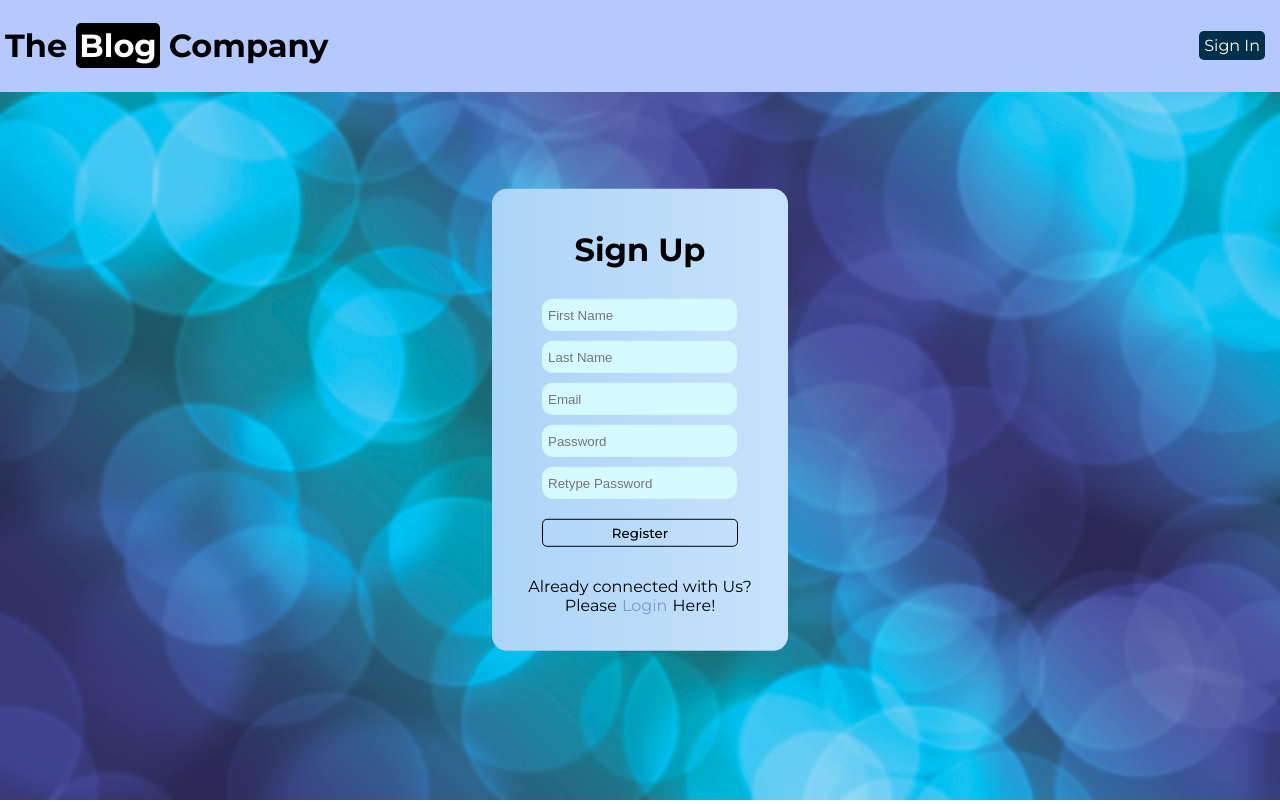
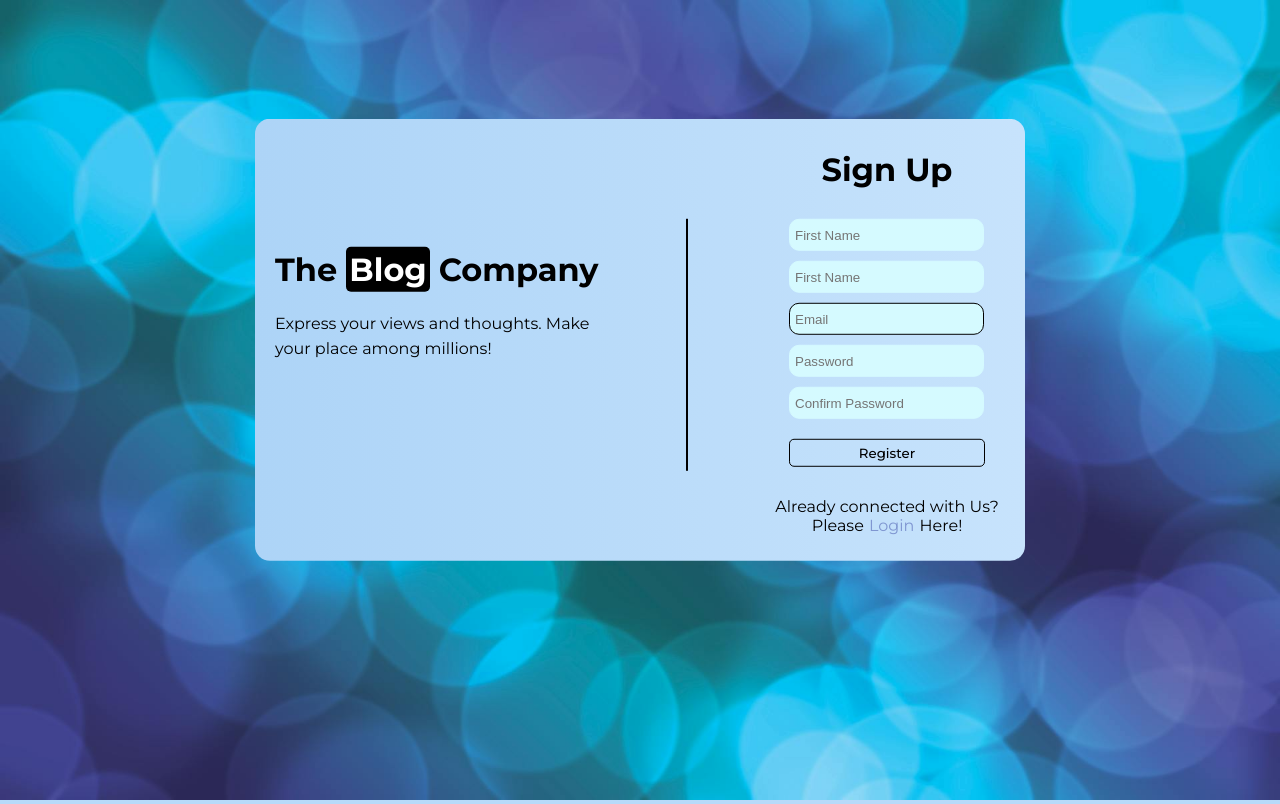
Before and after one commit to HimangshuDe/The-Blog-Co-Project, a Django app: page /auth/register/ in a window 1280 px wide. Run offline with Django 5.2, Linux system fonts and the light colour scheme.

Commit message:
Revamped the UI of Registration Page

```diff
--- /dev/null
+++ b/auth_app/forms.py
@@ -0,0 +1,36 @@
+from django import forms
+from django.contrib.auth.forms import UserCreationForm, UserChangeForm
+
+from auth_app.models import UserModel
+
+# Custom UserCreationForm and UserChangeForm
+
+
+# For adding a new user through admin site
+class CustomUserCreationForm(UserCreationForm):
+    first_name = forms.CharField(required=True, widget=forms.TextInput({'placeholder':'First Name'}))
+    last_name = forms.CharField(required=True, widget=forms.TextInput({'placeholder':'First Name'}))
+    class Meta:
+        model = UserModel
+        fields = ["first_name", "last_name","email"]
+        widgets = {
+            'email':forms.TextInput(attrs={'placeholder':'Email'})
+        }
+
+
+    def __init__(self, *args, **kwargs) :
+        super(CustomUserCreationForm, self).__init__(*args, **kwargs)
+        self.fields['password1'].widget = forms.PasswordInput(attrs={'placeholder':'Password'})
+        self.fields['password2'].widget = forms.PasswordInput(attrs={'placeholder':'Confirm Password'})
+
+
+# For updating or changing a user through admin site.
+class CustomUserChangeForm(UserChangeForm):
+    class Meta:
+        model = UserModel
+        fields = "__all__"
+
+
+class LoginForm(forms.Form):
+    email = forms.EmailField()
+    password = forms.CharField(widget=forms.PasswordInput)
--- a/auth_app/static/auth_app/register.css
+++ b/auth_app/static/auth_app/register.css
@@ -5,17 +5,22 @@
     margin: 0;
     padding: 0;
     font-family: 'Montserrat', sans-serif;
-    overflow: hidden;
+    overflow-x: hidden;
+    height: 100vh;
+    width: 100vw;
 }
 
-header{
-    background: rgba(255, 255, 255, 0.555);
+.bg-black{
+    background: #000;
+    color: #fff;
+    border-radius: 5px;
+    padding: 3px;
 }
 
 .bg-img{
     overflow: hidden;
-    height: 100%;
-    width: 100%;
+    height: auto;
+    width: auto;
 }
 
 .bg-img img{
@@ -27,22 +32,48 @@
     object-fit: contain;
 }
 
+/* Container */
 .container{
     position: absolute;
-    top: 50%;
+    top: 40%;
     left: 50%;
     transform: translate(-50%, -50%);
     z-index: 1;
     margin: 20px auto;
-    padding: 20px;
+    padding: 10px;
     background: linear-gradient(90deg, #add4f7, #c7e3fc);
     border-radius: 15px;
+    width: 750px;
+    display: flex;
+    justify-content: space-evenly;
 }
-h1{
+
+.container .header{
+    position: relative;
+    top: 100px;
+    left: 10px;
+    align-self: unset;
+    display: block;
+    height: fit-content;
+    width: 350px;
+    word-break: keep-all;
+}
+
+.header p{
+    line-height: 1.6em;
+}
+
+hr{
+    border: 1px solid #000;
+    height: 250px;
+    margin-top: 90px;
+}
+
+/* Form part */
+.form-wrap h1{
     text-align: center;
 }
 
-/* Form part */
 form{
     margin: 30px;
 }
--- a/auth_app/templates/auth_app/register.html
+++ b/auth_app/templates/auth_app/register.html
@@ -7,7 +7,6 @@
 
 {% block css_files %}
 <link rel="stylesheet" href="{% static "auth_app/register.css" %}">
-<link rel="stylesheet" href="{% static "blog_app/includes/header.css" %}">
 {% endblock css_files %}
 
 {% block page_content %}
@@ -15,34 +14,29 @@
 <div class="bg-img">
     <img src="{% static "auth_app/images/turned-on-bokeh-light.jpg" %}" alt="">
 </div>
-{% include "blog_app/includes/header.html" %}
 <div class="container">
+    <div class="header">
+        <h1>The <span class="bg-black">Blog</span> Company</h1>
+        <p>Express your views and thoughts. Make your place among millions!</p>
+    </div>
+    <hr>
     <div class="form-wrap">
         <h1>Sign Up</h1>
         <form action="{% url 'register' %}" method="POST">
             {% csrf_token %}
+            {% for items in forms %}
                 <div class="form-controls">
-                <input type="text" placeholder='First Name' id='id_first_name' name='first_name'>
+                    {{items}}
+                    {{items.errors}}
                 </div>
-            <div class="form-controls">
-                <input type="text" placeholder='Last Name' id='id_last_name' name='last_name'>
-            </div>
-            <div class="form-controls">
-                <input type="email" placeholder='Email' id='id_email' name='email'>
-            </div>
-            <div class="form-controls">
-                <input type="password" placeholder='Password' id='id_password1' name='password1'>
-            </div>
-            <div class="form-controls">
-                <input type="password" placeholder='Retype Password' id='id_password2' name='password2'>
-            </div>
+            {% endfor %}
             <button type="submit">Register</button>
         </form>
-    </div>
         <section>
             <div id='login-section'>
                 <p>Already connected with Us? <span>Please <a href="{% url 'login' %}">Login</a> Here!</span></p>
             </div>
         </section>
     </div>
+</div>
 {% endblock page_content %}
--- a/auth_app/views.py
+++ b/auth_app/views.py
@@ -1,7 +1,9 @@
 from django.shortcuts import render
-from django.http import HttpResponse, HttpResponsePermanentRedirect
+from django.http import HttpResponse, HttpResponsePermanentRedirect, HttpResponseRedirect
 from django.contrib.auth import logout
 from django.urls import reverse
+
+from auth_app.forms import LoginForm, CustomUserCreationForm
 
 # Create your views here.
 
@@ -10,9 +12,12 @@
 
 def user_register(request):
     # return HttpResponse('Register Page')
+    form = CustomUserCreationForm()
     if request.method == 'POST':
-        print(request.POST)
-    return render(request, 'auth_app/register.html')
+        form = CustomUserCreationForm(request.POST)
+        if form.is_valid():
+            HttpResponseRedirect(reverse('login'))
+    return render(request, 'auth_app/register.html', {'forms':form})
 
 def user_logout(request):
     logout(request)
```
Lines whose indentation alone changed are shown as unchanged.
